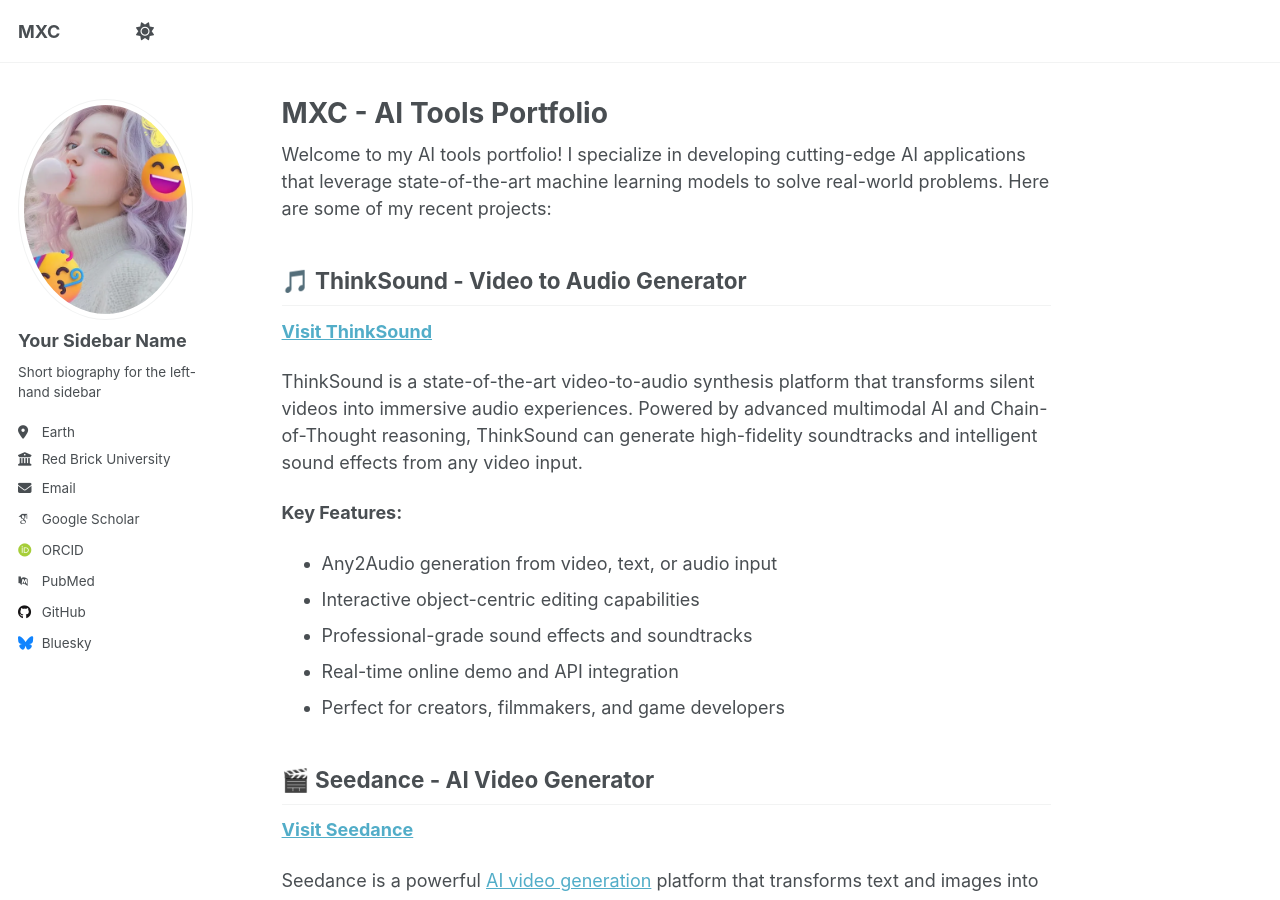
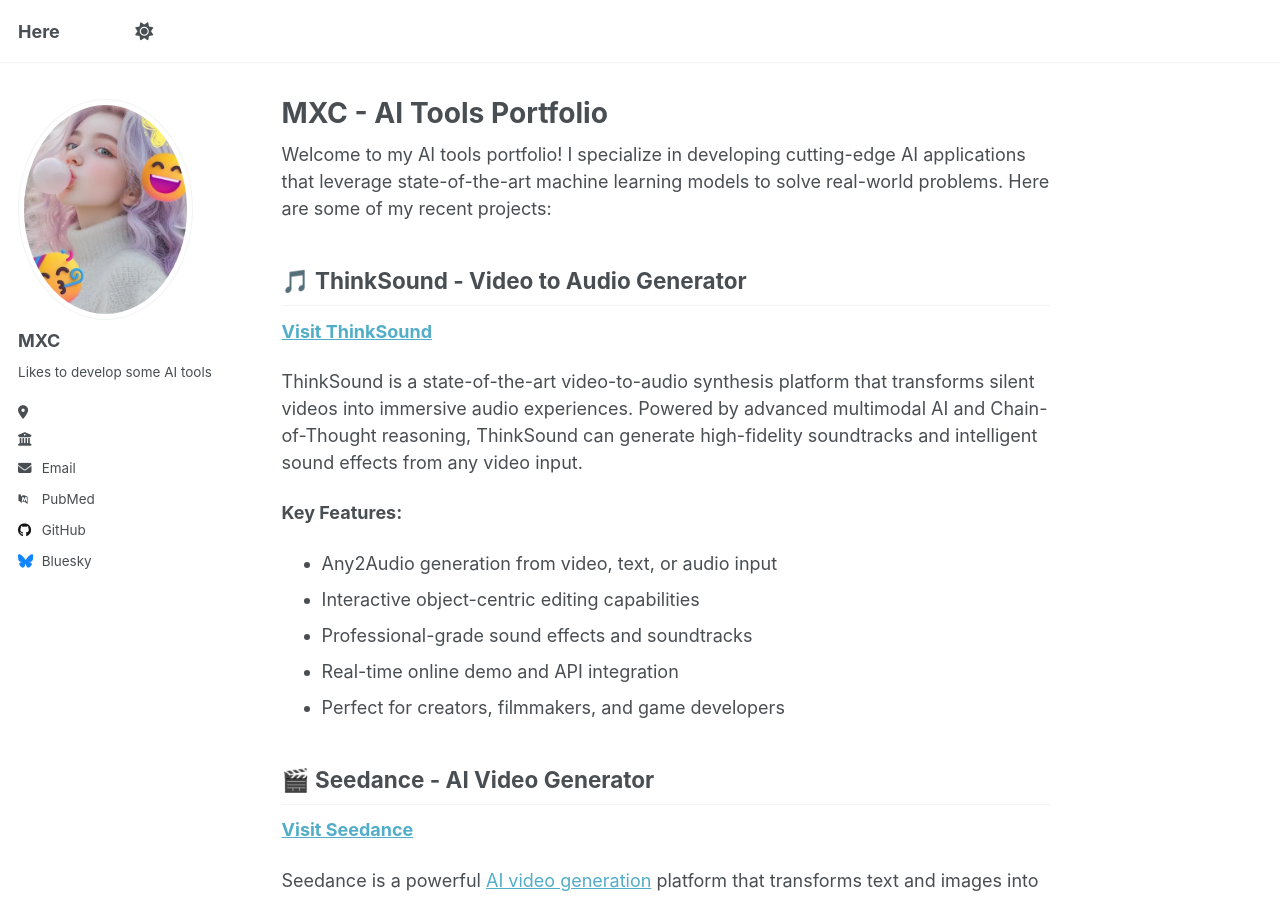
Before and after one commit to MrMengXC/mrmengxc.github.io, a Jekyll site: the page built from _pages/about.md, in a window 1280 px wide and 900 px high. Built offline with Jekyll 4.4.1, drawn with Linux system fonts in a browser that asks for light colours; some web fonts are replaced.

Commit message:
更新内容

```diff
--- a/_config.yml
+++ b/_config.yml
@@ -9,11 +9,11 @@
 # Basic Site Settings
 locale                   : "en-US"
 site_theme               : "default"
-title                    : "MXC"
+title                    : "Here"
 title_separator          : "-"
 name                     : &name "MXC"
-description              : &description "personal description"
-url                      : https://academicpages.github.io # the base hostname & protocol for your site e.g. "https://[your GitHub username].github.io" or if you already have some other page hosted on Github then use "https://[your GitHub username].github.io/[Your Repo Name]"
+description              : &description "desc"
+url                      : https://github.com/MrMengXC # the base hostname & protocol for your site e.g. "https://[your GitHub username].github.io" or if you already have some other page hosted on Github then use "https://[your GitHub username].github.io/[Your Repo Name]"
 baseurl                  : "" # the subpath of your site, e.g. "/blog"
 repository               : "academicpages/academicpages.github.io"
 
@@ -23,21 +23,21 @@ repository               : "academicpages/academicpages.github.io"
 author:
   # Biographic information
   avatar           : "profile.png"
-  name             : "Your Sidebar Name"
+  name             : "MXC"
   pronouns         : # example: "she/her"
-  bio              : "Short biography for the left-hand sidebar"
-  location         : "Earth"
-  employer         : "Red Brick University"
+  bio              : "Likes to develop some AI tools"
+  location         : ""
+  employer         : ""
   uri              : # URL
-  email            : "none@example.org"
+  email            : "gmtbuild001@gmail.com"
 
   # Academic websites
   academia         : # URL
   arxiv            : # URL - Update with the correct link to your profile
-  googlescholar    : "https://scholar.google.com/citations?user=PS_CX0AAAAAJ"
+  googlescholar    : #
   inspire-hep      : # URL
   impactstory      : # URL
-  orcid            : "http://orcid.org/yourorcidurl"
+  orcid            : # IRL
   semantic         : # URL
   pubmed           : "https://www.ncbi.nlm.nih.gov/pubmed/?term=john+snow"
   researchgate     : # URL
```
